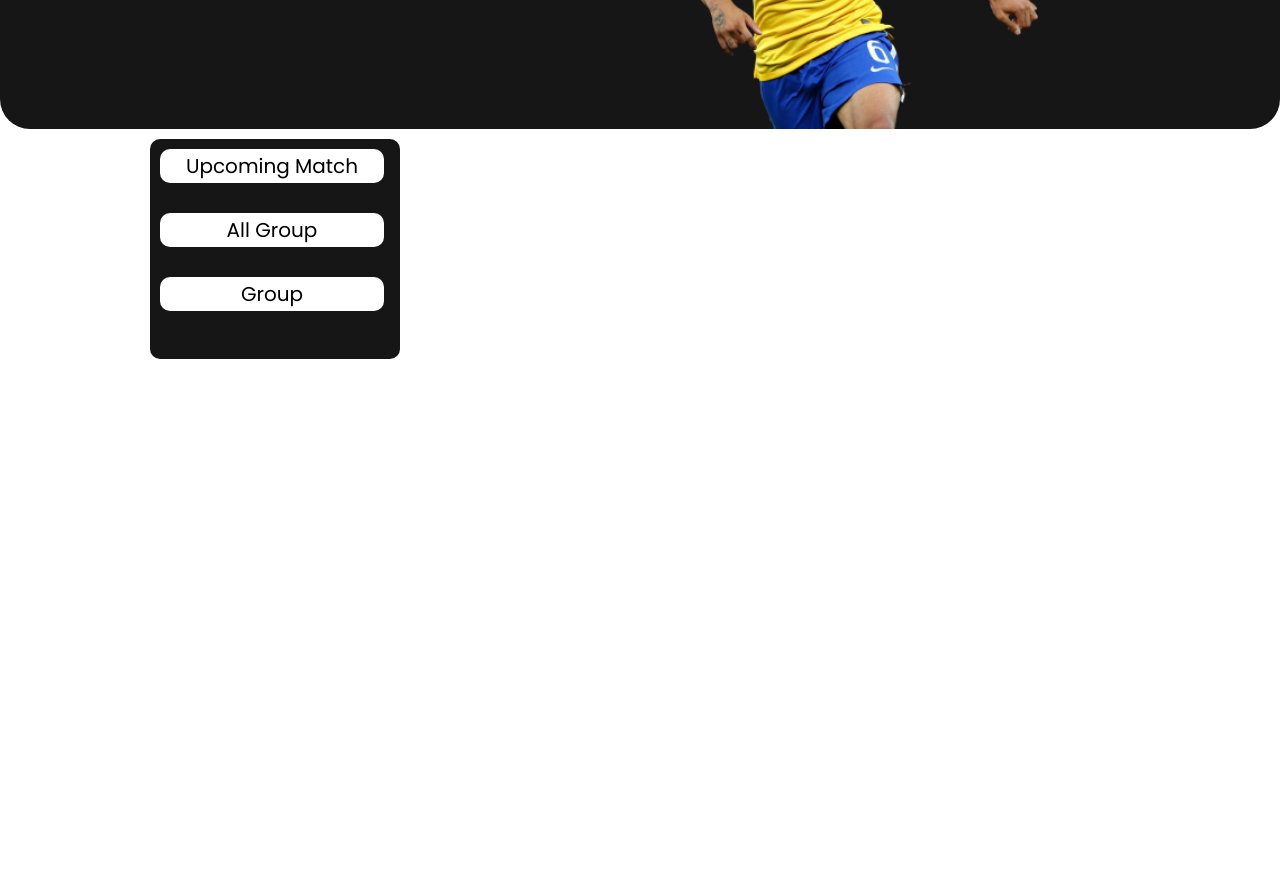
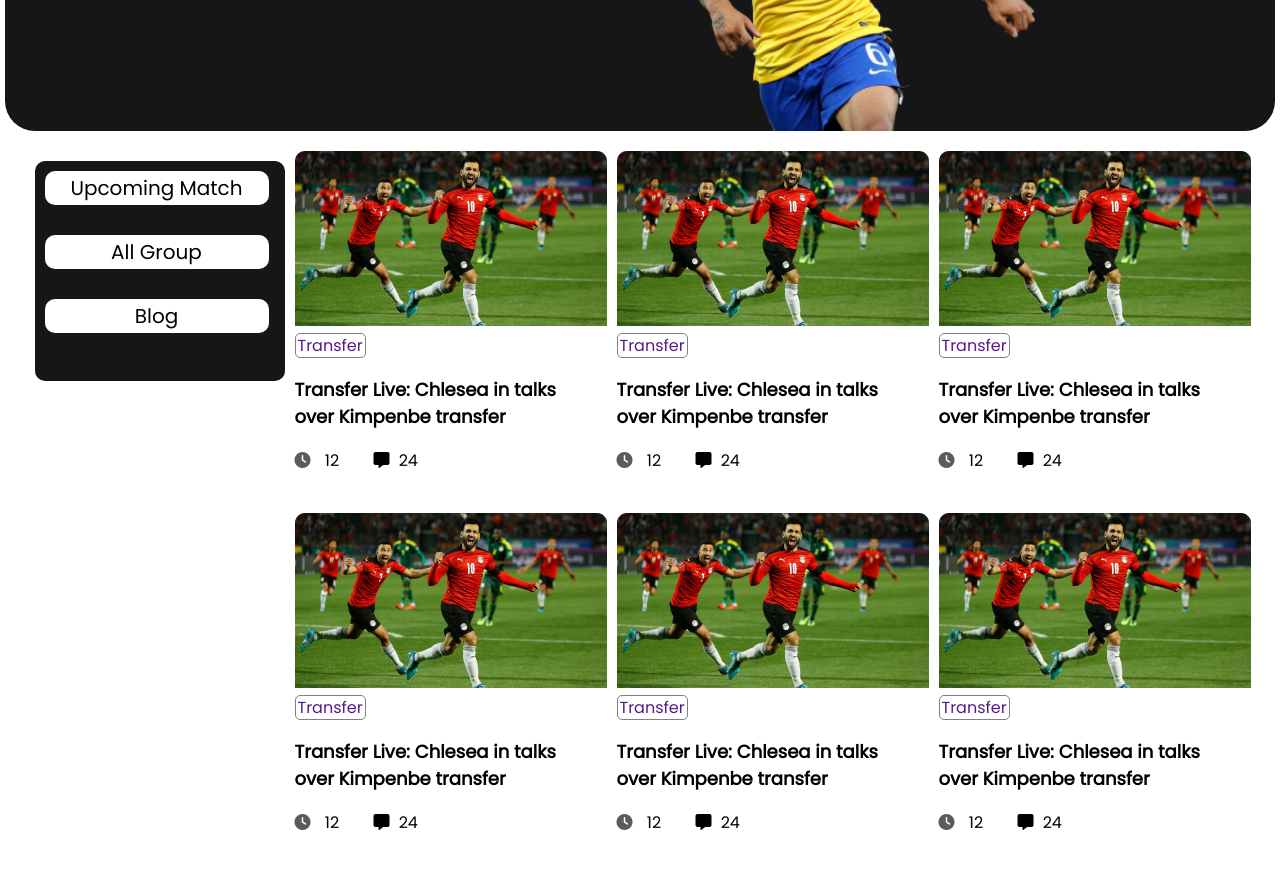
Before and after one commit to shakirmouri/World-Cup-2022, a plain HTML site: page index.html in a window 1280 px wide. Shown: the part 260-1135 px from the top of the page. Before the commit the page ends 800 px from the top, so only its background shows below. Drawn offline with Linux system fonts and the light colour scheme.

Commit message:
submitted

```diff
--- a/index.html
+++ b/index.html
@@ -5,6 +5,7 @@
     <meta http-equiv="X-UA-Compatible" content="IE=edge">
     <meta name="viewport" content="width=device-width, initial-scale=1.0">
     <title>World Cup</title>
+    <script src="https://kit.fontawesome.com/3dcacf1b1e.js" crossorigin="anonymous"></script>
     <link rel="stylesheet" href="style.css">
 </head>
 <body>
@@ -15,7 +16,7 @@
             <h2>
                 The greatest Show on Earth
             </h2>
-            <p>
+            <p class="slogan">
                 "Expect Amazing" - with this slogan the Emirate of Qatar was
                 appointed to host the FIFA World Cup 2022 in December 2010.
             </p>
@@ -34,22 +35,125 @@
    <!------------
     Main Started
    -------------->
-   <main>
+   <main class="main-area">
     <section class="nav-bar">
         <div class="nav-container">
             <span class="nav-style">
                 <a href="">Upcoming Match</a>
                 <a href="">All Group</a>
-                <a href="">Group</a>
+                <a href="">Blog</a>
             </span>
         </div>
       </section>
-      <section class="blogs">
-
+      <section class="container">
+        <div class="blogs">
+           <article class="blog">
+             <div class="thumbnail">
+                <img src="images/Blog Image.png" alt="" >
+             </div>
+            <div class="blog-info">
+                <a href="" class="blog-button">Transfer</a>
+                <h3 class="blog-title">
+                    Transfer Live: Chlesea in talks over Kimpenbe transfer
+                </h3>
+                <p class="font-awesome">
+                    <i class="fa-solid fa-clock"></i>
+                    <span>12</span>
+                    <i class="fa-solid fa-message"></i>
+                    <span>24</span>
+                </p>
+            </div>
+           </article>
+           <article class="blog">
+             <div class="thumbnail">
+                <img src="images/Blog Image.png" alt="" >
+             </div>
+            <div class="blog-info">
+                <a href="" class="blog-button">Transfer</a>
+                <h3 class="blog-title">
+                    Transfer Live: Chlesea in talks over Kimpenbe transfer
+                </h3>
+                <p class="font-awesome">
+                    <i class="fa-solid fa-clock"></i>
+                    <span>12</span>
+                    <i class="fa-solid fa-message"></i>
+                    <span>24</span>
+                </p>
+            </div>
+           </article>
+           <article class="blog">
+             <div class="thumbnail">
+                <img src="images/Blog Image.png" alt="" >
+             </div>
+            <div class="blog-info">
+                <a href="" class="blog-button">Transfer</a>
+                <h3 class="blog-title">
+                    Transfer Live: Chlesea in talks over Kimpenbe transfer
+                </h3>
+                <p class="font-awesome">
+                    <i class="fa-solid fa-clock"></i>
+                    <span>12</span>
+                    <i class="fa-solid fa-message"></i>
+                    <span>24</span>
+                </p>
+            </div>
+           </article>
+           <article class="blog">
+             <div class="thumbnail">
+                <img src="images/Blog Image.png" alt="" >
+             </div>
+            <div class="blog-info">
+                <a href="" class="blog-button">Transfer</a>
+                <h3 class="blog-title">
+                    Transfer Live: Chlesea in talks over Kimpenbe transfer
+                </h3>
+                <p class="font-awesome">
+                    <i class="fa-solid fa-clock"></i>
+                    <span>12</span>
+                    <i class="fa-solid fa-message"></i>
+                    <span>24</span>
+                </p>
+            </div>
+           </article>
+           <article class="blog">
+             <div class="thumbnail">
+                <img src="images/Blog Image.png" alt="" >
+             </div>
+            <div class="blog-info">
+                <a href="" class="blog-button">Transfer</a>
+                <h3 class="blog-title">
+                    Transfer Live: Chlesea in talks over Kimpenbe transfer
+                </h3>
+                <p class="font-awesome">
+                    <i class="fa-solid fa-clock"></i>
+                    <span>12</span>
+                    <i class="fa-solid fa-message"></i>
+                    <span>24</span>
+                </p>
+            </div>
+           </article>
+           <article class="blog">
+             <div class="thumbnail">
+                <img src="images/Blog Image.png" alt="" >
+             </div>
+            <div class="blog-info">
+                <a href="" class="blog-button">Transfer</a>
+                <h3 class="blog-title">
+                    Transfer Live: Chlesea in talks over Kimpenbe transfer
+                </h3>
+                <p class="font-awesome">
+                    <i class="fa-solid fa-clock"></i>
+                    <span>12</span>
+                    <i class="fa-solid fa-message"></i>
+                    <span>24</span>
+                </p>
+            </div>
+           </article>
+        </div>
       </section>
    </main>
    <!----------------
         main End
-   ----------------->
+    ----------------->
 </body>
 </html>
--- a/style.css
+++ b/style.css
@@ -10,7 +10,7 @@ body{
 /* header style started */
 
 header{
-
+    margin: 5px;
     left:40px;
     right: 10px;
     background: #161616;
@@ -33,10 +33,17 @@ header{
     height: 100%;
 }
 
-h2,p{
+h2,.slogan{
     color: white;
 }
 /* Main Section Started */
+.main-area{
+    margin-top: 20px;
+    display: flex;
+    justify-content: center;
+    column-gap: 10px;
+}
+
 .nav-style{
     margin-top: 10px;
     display: grid;
@@ -49,12 +56,12 @@ h2,p{
     background-color: #161616;
     border-radius: 10px;
     /* border: 1px solid green; */
-    margin-left: 150px;
+    margin-left: 5px;
 }
 .nav-style a{
     text-decoration: none;
     background: #FFFFFF;
-    margin-top: ;
+    margin-top: 10px;
     border-radius: 10px;
     margin: 10px 10px;
     text-align: center;
@@ -63,3 +70,41 @@ h2,p{
     font-size: 20px;
     color: black;
 }
+.blogs{
+    display: grid;
+    grid-template-columns: repeat(3, 1fr);
+    column-gap: 10px;
+}
+.blog{
+    width: 312px;
+    height: 362px;
+}
+.blog .thumbnail img{
+    width: 312px;
+    height: 175px;
+}
+a.blog-button{
+    text-decoration: none;
+    width: 100px;
+    height: 32px;
+    padding: 0px 2px;
+    border-radius: 5px;
+    border: 1px solid gray;
+}
+.blog-title{
+    width: 272px;
+    height: 54px;
+    font-weight: 600;
+    font-size: 18px;
+}
+
+i.fa-clock{
+    width: 24px;
+    height: 24px;
+    color: rgba(22, 22, 22, 0.7);
+    margin-right: 2px;
+}
+i.fa-message{
+    margin-left: 30px;
+    margin-right: 5px;
+}
```
Also changed, not shown: testcode.html (+2 -1 lines).
